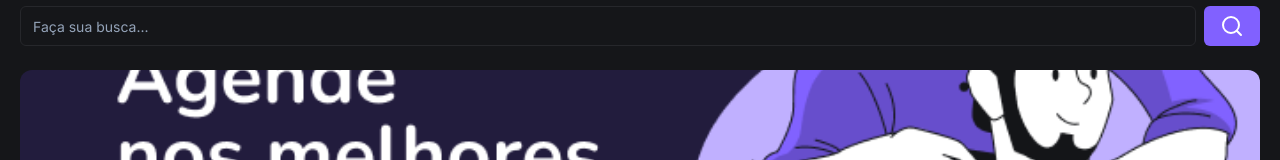
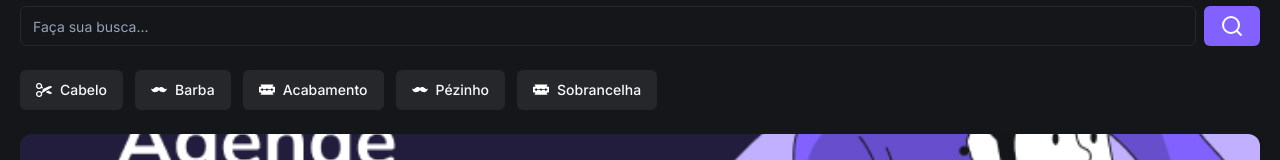
Before and after one commit to GabrielDantas-99/barbershop-nextjs, a Next.js app: page / in a window 1280 px wide. Shown: the part 172-332 px from the top of the page. Built offline with nearby package versions, Linux system fonts and the light colour scheme; no server answers; the database is empty.

Commit message:
feat: add quick search

```diff
--- a/app/page.tsx
+++ b/app/page.tsx
@@ -28,6 +28,40 @@ export default async function Home() {
           <Input placeholder="Faça sua busca..." />
           <Button>
             <SearchIcon />
+          </Button>
+        </div>
+
+        {/* BUSCA RAPIDA */}
+        <div className="mt-6 flex gap-3 overflow-x-scroll">
+          <Button className="gap-2" variant="secondary">
+            <Image src="/cabelo.svg" width={16} height={16} alt="Cabelo" />
+            Cabelo
+          </Button>
+          <Button className="gap-2" variant="secondary">
+            <Image src="/barba.svg" width={16} height={16} alt="Barba" />
+            Barba
+          </Button>
+          <Button className="gap-2" variant="secondary">
+            <Image
+              src="/acabamento.svg"
+              width={16}
+              height={16}
+              alt="Acabamento"
+            />
+            Acabamento
+          </Button>
+          <Button className="gap-2" variant="secondary">
+            <Image src="/barba.svg" width={16} height={16} alt="Pézinho" />
+            Pézinho
+          </Button>
+          <Button className="gap-2" variant="secondary">
+            <Image
+              src="/acabamento.svg"
+              width={16}
+              height={16}
+              alt="Sobrancelha"
+            />
+            Sobrancelha
           </Button>
         </div>
 
```
